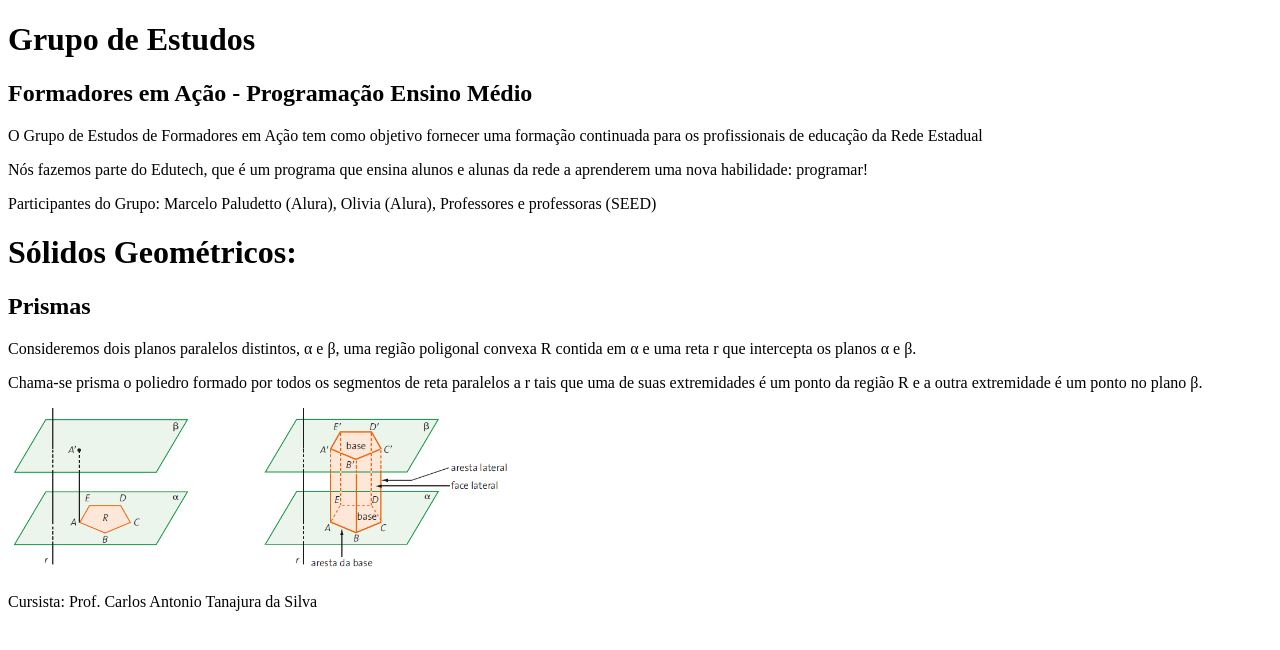
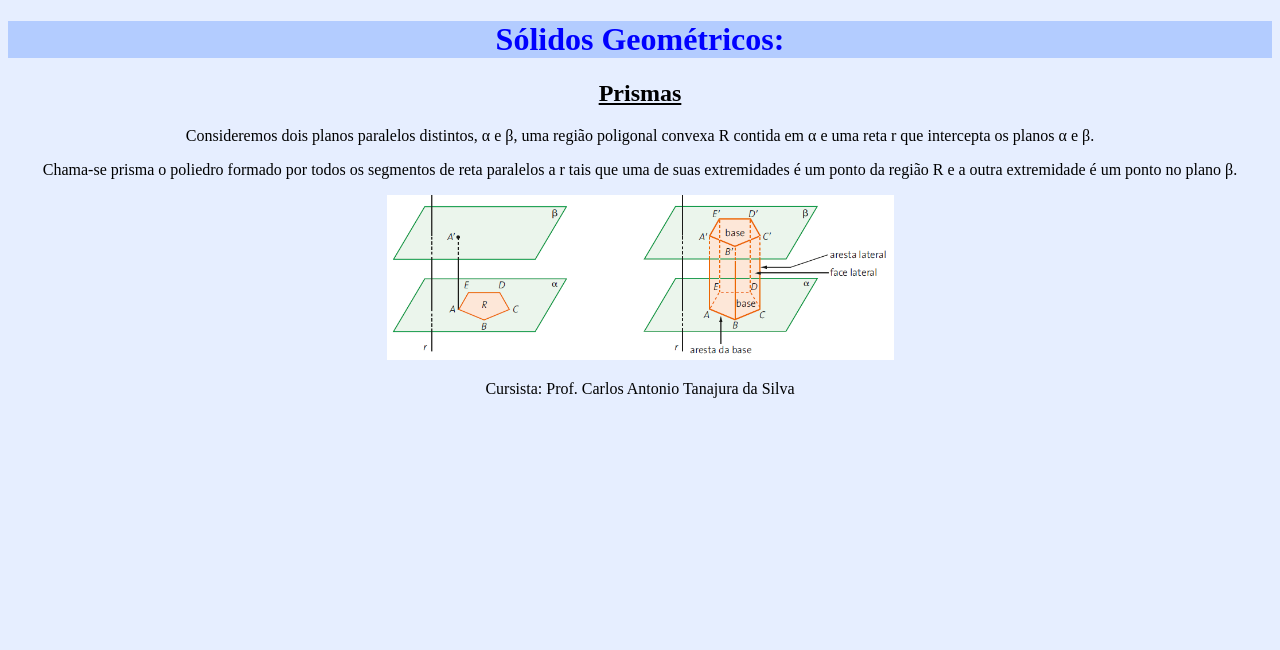
Before and after one commit to Carlos-Tanajura/colegio-14-de-dezembro-1b, a plain HTML site: page index.html in a window 1280 px wide. Drawn offline with Linux system fonts and the light colour scheme; a script that the page names is missing.

Commit message:
Reuniao 05

```diff
--- a/index.html
+++ b/index.html
@@ -4,22 +4,11 @@
     <meta charset='utf-8'>
     <meta http-equiv='X-UA-Compatible' content='IE=edge'>
     <title>Page Title</title>
+    <link rel="stylesheet" href="style.css">
     <meta name='viewport' content='width=device-width, initial-scale=1'>
-    <link rel='stylesheet' type='text/css' media='screen' href='main.css'>
     <script src='main.js'></script>
 </head>
 <body>
-    <h1>Grupo de Estudos</h1>
-    <h2>Formadores em Ação - Programação Ensino Médio</h2>
-
-    <p>O Grupo de Estudos de Formadores em Ação tem como objetivo fornecer uma formação
-        continuada para os profissionais de educação da Rede Estadual</p>
-
-    <p>Nós fazemos parte do Edutech, que é um programa que ensina alunos e alunas da rede a
-     aprenderem uma nova habilidade: programar!</p>
-
-     <p>Participantes do Grupo: Marcelo Paludetto (Alura), Olivia (Alura), Professores e professoras (SEED)</p>
-
 <h1>Sólidos Geométricos: </h1>
 <h2>Prismas</h2>
 <p>Consideremos dois planos paralelos distintos, &alpha; e &beta;, uma região poligonal convexa R contida em &alpha; e uma reta r que intercepta os planos &alpha; e &beta;.
--- /dev/null
+++ b/style.css
@@ -0,0 +1,18 @@
+body{
+    text-align: center;
+}
+h1{
+    color: blue;
+}
+h2{
+    text-decoration: underline;
+}
+p{
+    text-align: center;
+}
+body {
+    background-color: #e6eeff;
+}
+h1 {
+    background-color: #b3ccff;
+}
```
